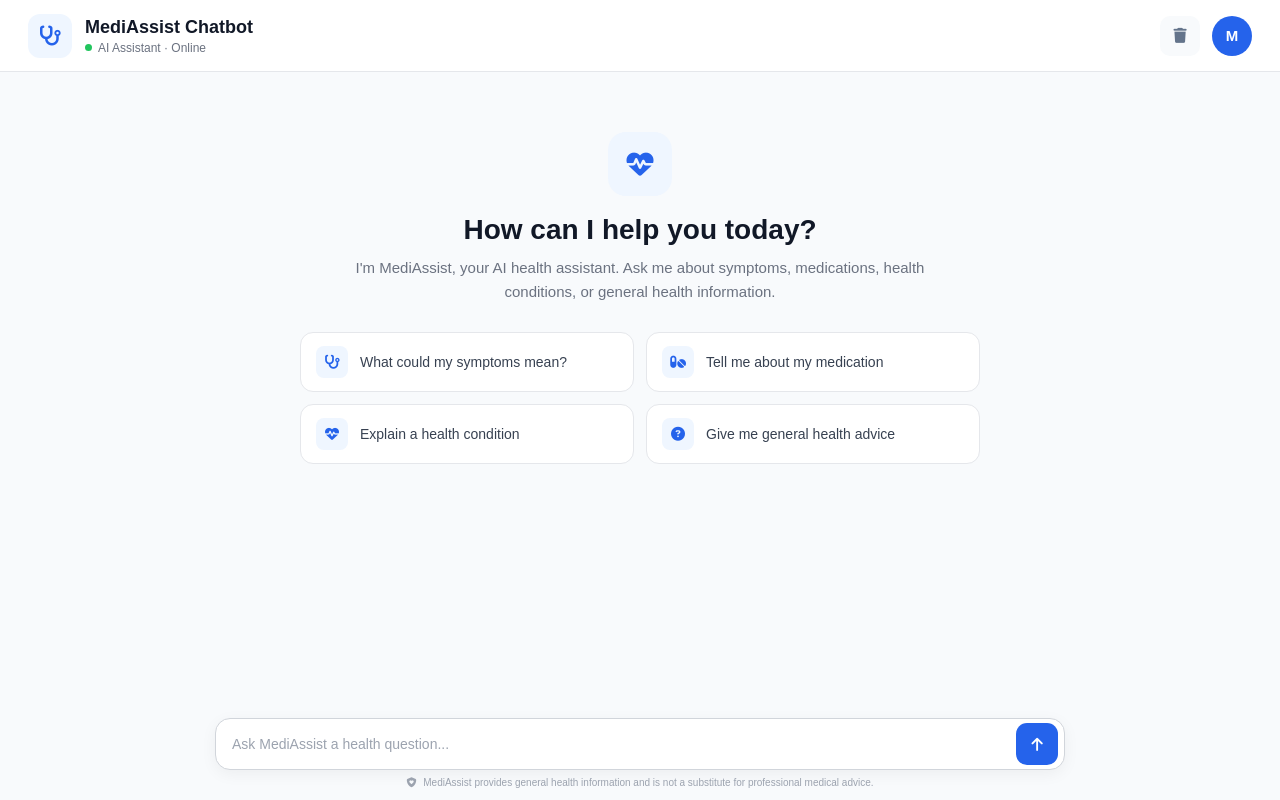
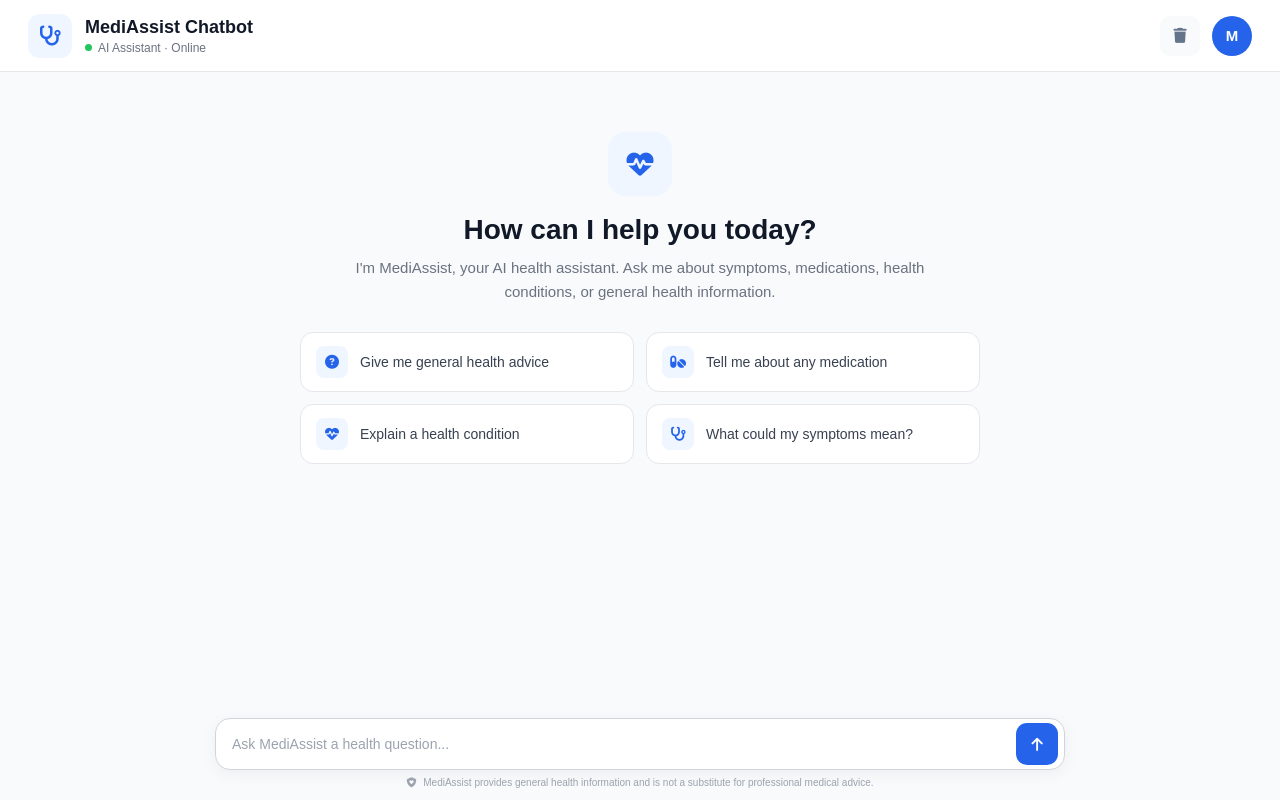
Before and after one commit to CharanBoga/medical-chatbot, a Flask app: page / in a window 1280 px wide. Run offline with Flask 3, Linux system fonts and the light colour scheme.

Commit message:
updated html

```diff
--- a/templates/chat.html
+++ b/templates/chat.html
@@ -85,10 +85,10 @@
                 <div class="suggestions">
 
                     <button class="suggestion">
-                        <i class="fa-solid fa-stethoscope"></i>
+                        <i class="fa-solid fa-circle-question"></i>
 
                         <span>
-                            What could my symptoms mean?
+                            Give me general health advice
                         </span>
                     </button>
 
@@ -97,7 +97,7 @@
                         <i class="fa-solid fa-pills"></i>
 
                         <span>
-                            Tell me about my medication
+                            Tell me about any medication
                         </span>
                     </button>
 
@@ -112,10 +112,10 @@
 
 
                     <button class="suggestion">
-                        <i class="fa-solid fa-circle-question"></i>
+                        <i class="fa-solid fa-stethoscope"></i>
 
                         <span>
-                            Give me general health advice
+                            What could my symptoms mean?
                         </span>
                     </button>
 
```
